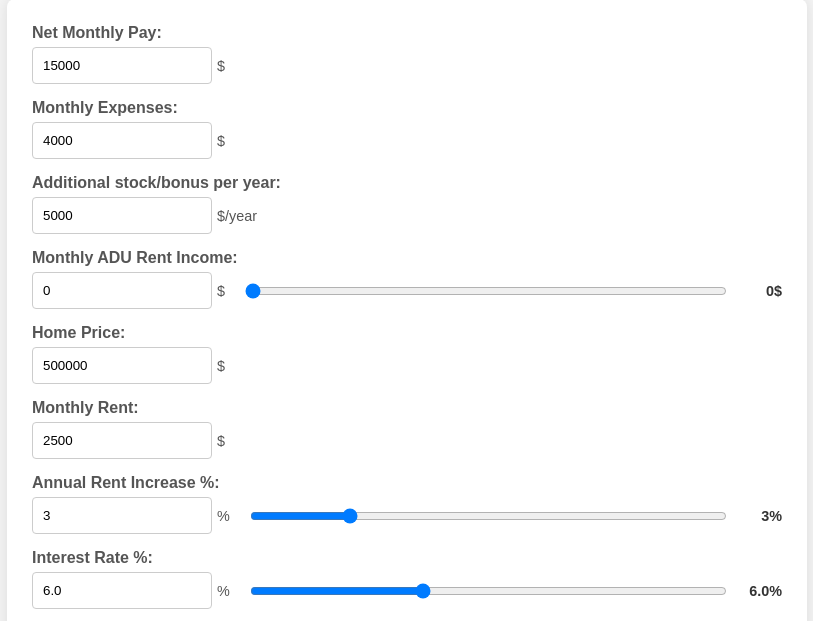
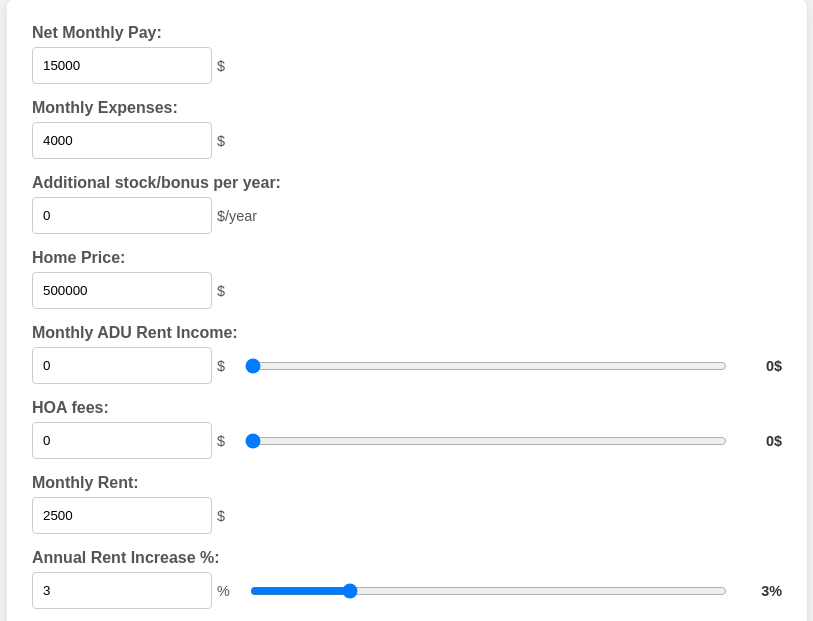
Before and after one commit to padulaandrea/RentVSBuy, a plain HTML site: page index.html in a window 1280 px wide. Shown: the part 119-740 px from the top of the page, without its empty margins (233-1046 px from the left). Drawn offline with nearby package versions, Linux system fonts and the light colour scheme.

Commit message:
Update index.html

```diff
--- a/index.html
+++ b/index.html
@@ -20,7 +20,11 @@
         </div>
         <div>
             <label for="additionalBonus">Additional stock/bonus per year:</label>
-            <input type="number" id="additionalBonus" value="5000" step="1000"> <span class="unit-display">$/year</span>
+            <input type="number" id="additionalBonus" value="0" step="1000"> <span class="unit-display">$/year</span>
+        </div>
+        <div>
+            <label for="homePrice">Home Price:</label>
+            <input type="number" id="homePrice" value="500000" step="10000"> <span class="unit-display">$</span>
         </div>
         <div>
             <label for="aduMonthlyIncome">Monthly ADU Rent Income:</label>
@@ -29,8 +33,10 @@
             <span id="aduMonthlyIncomeSliderValueOutput">0$</span>
         </div>
         <div>
-            <label for="homePrice">Home Price:</label>
-            <input type="number" id="homePrice" value="500000" step="10000"> <span class="unit-display">$</span>
+            <label for="HOA fees">HOA fees:</label>
+            <input type="number" id="HOA" value="0" step="50"> <span class="unit-display">$</span>
+            <input type="range" id="HOASlider" min="0" max="5000" step="50" value="0">
+            <span id="HOASliderValueOutput">0$</span>
         </div>
         <div>
             <label for="monthlyRent">Monthly Rent:</label>
@@ -94,6 +100,7 @@
         </div>
         <button type="button" id="calculateButton">Calculate</button>
     </form>
+    <div id="input-summary-container"></div>
 
     <div class="tabs-navigation">
         <button id="tabButtonComparison" class="tab-button active">Comparison View</button>
@@ -104,7 +111,6 @@
         <div id="comparison-view-tab-content" class="tab-content active-tab-content">
           <!-- Results will be displayed here -->
           <div class="chart-container" style="margin-bottom: 30px;"><canvas id="netWorthChart"></canvas></div>
-            <div id="input-summary-container"></div>
             <div id="results-container">
 
             </div>
```
